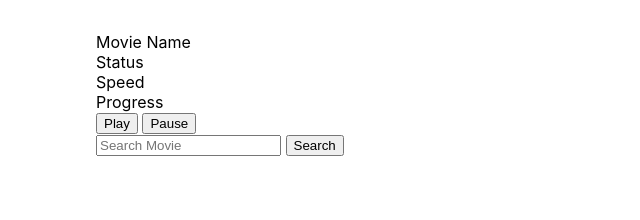
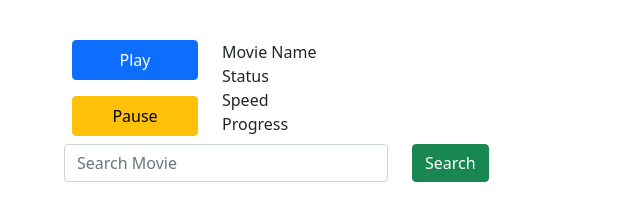
Before and after one commit to RizwanAmjad/torrent-movies-electron, an Electron app: page src/index.html in a window 800 px wide. Shown: the whole page, without its empty margins (0-640 px from the left). Drawn offline with nearby package versions, Linux system fonts and the light colour scheme; no server answers.

Commit message:
Enhanced the UI

```diff
--- a/package.json
+++ b/package.json
@@ -46,6 +46,7 @@
   },
   "dependencies": {
     "@electron/remote": "^2.0.8",
+    "bootstrap": "^5.1.3",
     "electron-squirrel-startup": "^1.0.0",
     "torrent-search-api": "^2.1.4",
     "webtorrent": "^1.8.6"
--- a/src/index.css
+++ b/src/index.css
@@ -6,6 +6,6 @@ body {
   padding: 2rem;
 }
 
-ul {
-  list-style-type: none;
+.cursor-pointer {
+  cursor: pointer;
 }
--- a/src/index.html
+++ b/src/index.html
@@ -4,32 +4,53 @@
     <meta charset="UTF-8" />
     <title>Torrent Movies</title>
     <link rel="stylesheet" href="index.css" />
+    <link
+      rel="stylesheet"
+      href="../node_modules/bootstrap/dist/css/bootstrap.min.css"
+    />
     <meta
       http-equiv="Content-Security-Policy"
       content="script-src 'self' 'unsafe-inline'"
     />
     <script defer src="./render.js"></script>
   </head>
-  <body>
-    <div>
-      <div id="now-playing">
-        <div id="movie-text">Movie Name</div>
-        <div id="status-text">Status</div>
-        <div id="speed-text">Speed</div>
-        <div id="progress-text">Progress</div>
-        <div class="control">
-          <button id="play-button">Play</button>
-          <button id="pause-button">Pause</button>
+  <body class="container">
+    <div class="container">
+      <div id="now-playing" class="row">
+        <div class="control col-md-3 row">
+          <div class="row m-2">
+            <button id="play-button" class="btn btn-primary">Play</button>
+          </div>
+          <div class="row m-2">
+            <button id="pause-button" class="btn btn-warning">Pause</button>
+          </div>
+        </div>
+        <div class="col m-2">
+          <div id="movie-text">Movie Name</div>
+          <div id="status-text">Status</div>
+          <div id="speed-text">Speed</div>
+          <div id="progress-text">Progress</div>
         </div>
       </div>
 
-      <form id="search-form">
-        <input type="text" name="query" placeholder="Search Movie" />
-        <button id="search-button">Search</button>
+      <form id="search-form" class="mb-2">
+        <div class="row">
+          <div class="col-md-6 col">
+            <input
+              type="text"
+              name="query"
+              class="form-control"
+              placeholder="Search Movie"
+            />
+          </div>
+          <div class="col-md-2 col-2">
+            <button id="search-button" class="btn btn-success">Search</button>
+          </div>
+        </div>
       </form>
 
       <div id="movies-container">
-        <ul id="movies-list"></ul>
+        <ul id="movies-list" class="list-group"></ul>
       </div>
     </div>
   </body>
--- a/src/render.js
+++ b/src/render.js
@@ -43,6 +43,7 @@ function showMovies(movies) {
       movie.seeds
     } - Peers ${movie.peers} - Size ${movie.size}`;
     movieItem.title = movie.title;
+    movieItem.classList.add("list-group-item", "cursor-pointer", "p-3");
 
     movieItem.addEventListener("click", async () => {
       movieText.innerText = movie.title;
--- a/src/torrent.js
+++ b/src/torrent.js
@@ -44,7 +44,6 @@ function playMovie() {
   if (nowPlaying)
     nowPlaying.files.forEach(function (file) {
       // open the file in vlc
-      console.log(file);
       shell.openPath(file.path);
     });
 }
```
Also changed, not shown: README.md (added), 1 other file.
